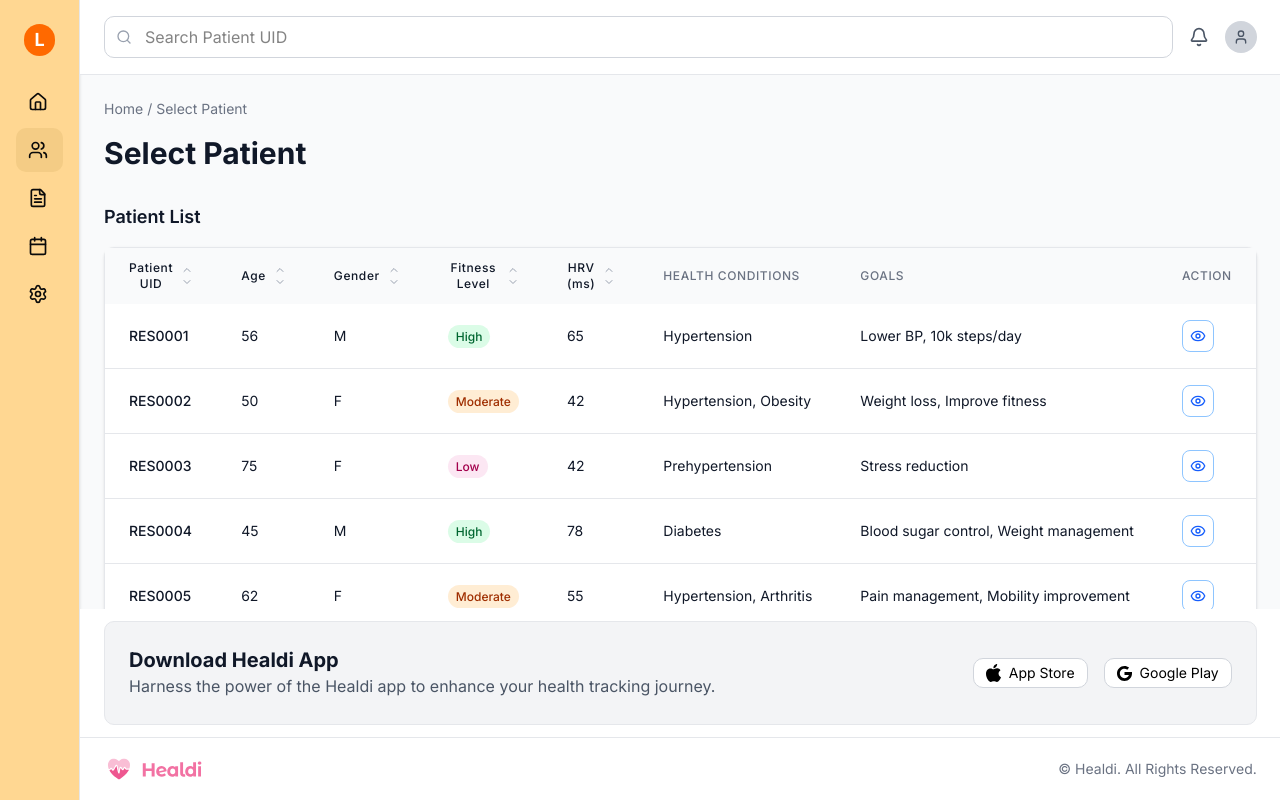
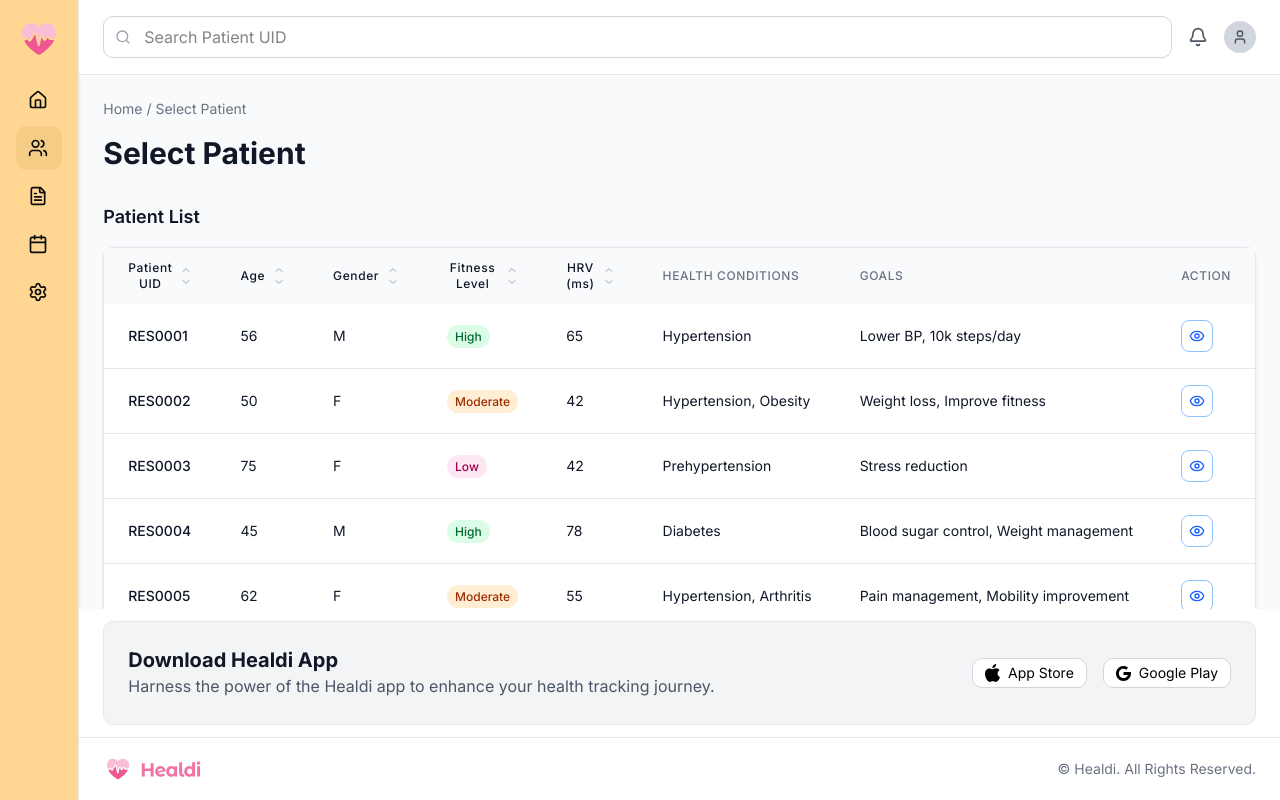
Before and after one commit to NUS-HIRL/Healdi-Web-Portal, a Next.js app: page /patient-info in a window 1280 px wide. Built offline with nearby package versions, Linux system fonts and the light colour scheme.

Commit message:
fix(zekai): replaced logo in sidebar with Healdi logo

```diff
--- a/src/components/common/sidebar.tsx
+++ b/src/components/common/sidebar.tsx
@@ -2,6 +2,7 @@
 
 import { useState } from 'react'
 import { Home, Users, FileText, Calendar, Settings, LogOut } from 'lucide-react'
+import Image from 'next/image'
 
 // TODO: Replace with actual paths to your icons
 export function Sidebar() {
@@ -17,12 +18,13 @@ export function Sidebar() {
   return (
     <div className="w-20 bg-[#FFD792] border-r border-gray-200 flex flex-col shadow-sm">
       {/* Logo */}
-      <div className="p-6">
-        <div className="flex items-center space-x-2">
-          <div className="w-8 h-8 bg-orange-500 rounded-full flex items-center justify-center">
-            <span className="text-white font-bold text-lg">L</span>
-          </div>
-        </div>
+      <div className="p-4">
+          <Image
+            src="/common/logo-healdi.svg"
+            alt="Healdi logo"
+            width={50}
+            height={50}
+          />
       </div>
 
       {/* Navigation */}
```
Also changed, not shown: public/common/logo-healdi.svg.
